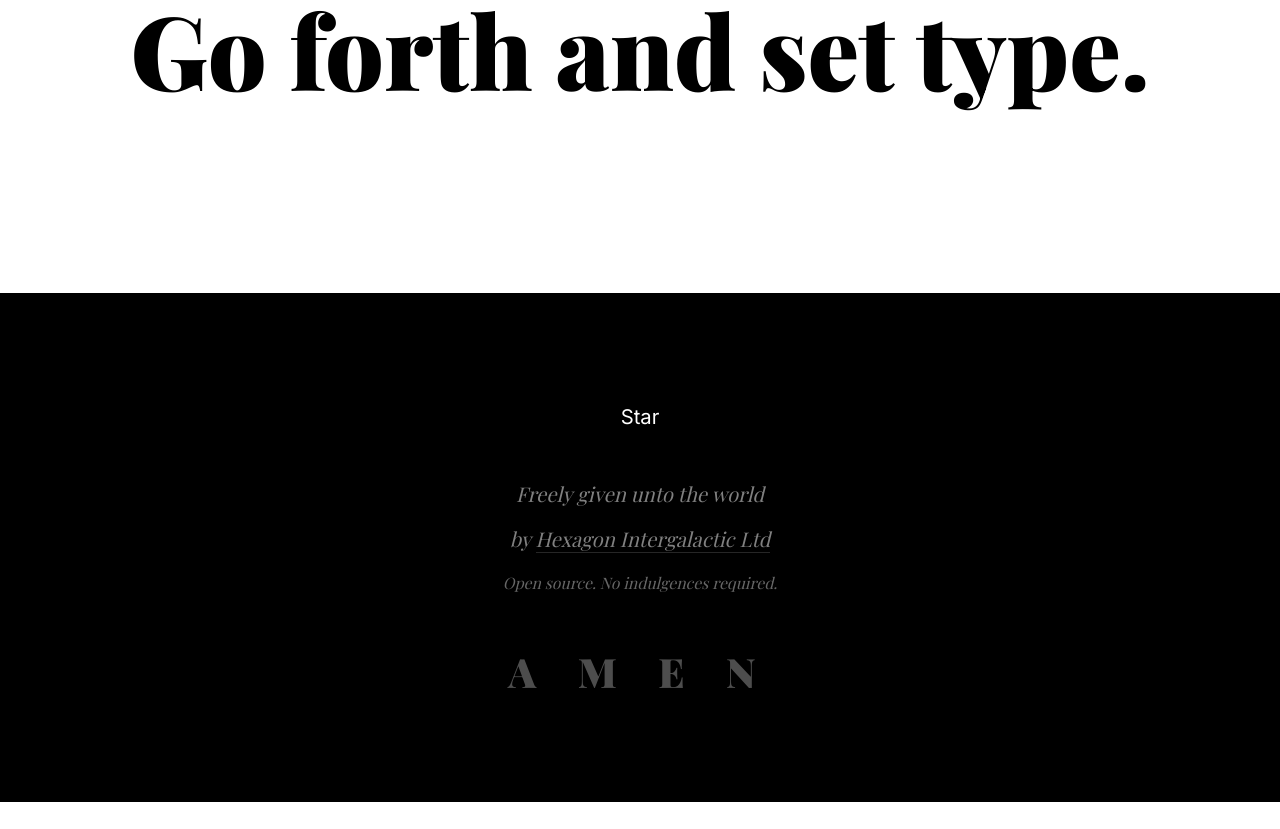
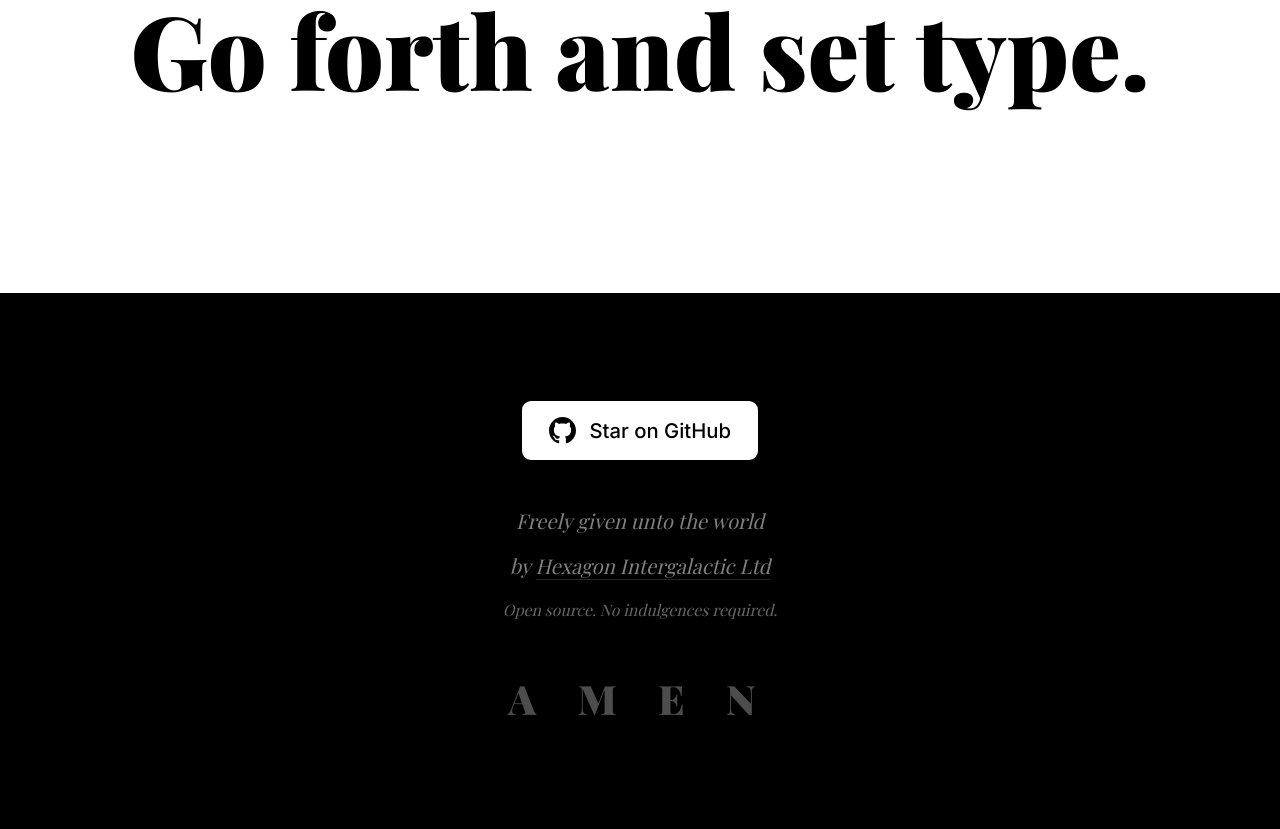
Before and after one commit to alv22/anointer, a website built with Vite: page index.html in a window 1280 px wide. Shown: the part 7036-7865 px from the top of the page. Before the commit the page ends 7838 px from the top, so only its background shows below. Built offline with nearby package versions, Linux system fonts and the light colour scheme; a web font is replaced by a local one.

Commit message:
divided are the meek

```diff
--- a/index.html
+++ b/index.html
@@ -204,8 +204,11 @@
 
   <!-- Footer -->
   <footer class="bg-black text-white py-24 px-6 text-center">
-    <div class="flex justify-center gap-12 mb-10 text-lg">
-      <a class="github-button" href="https://github.com/alv22/anointer" data-color-scheme="no-preference: light; light: dark; dark: dark;" data-size="large" aria-label="Star alv22/anointer on GitHub">Star</a>
+    <div class="flex justify-center mb-10">
+      <a href="https://github.com/alv22/anointer" target="_blank" class="inline-flex items-center gap-3 px-6 py-3 bg-white text-black rounded-lg text-lg font-medium hover:bg-gray-200 transition-colors">
+        <svg class="w-6 h-6" fill="currentColor" viewBox="0 0 24 24"><path d="M12 0c-6.626 0-12 5.373-12 12 0 5.302 3.438 9.8 8.207 11.387.599.111.793-.261.793-.577v-2.234c-3.338.726-4.033-1.416-4.033-1.416-.546-1.387-1.333-1.756-1.333-1.756-1.089-.745.083-.729.083-.729 1.205.084 1.839 1.237 1.839 1.237 1.07 1.834 2.807 1.304 3.492.997.107-.775.418-1.305.762-1.604-2.665-.305-5.467-1.334-5.467-5.931 0-1.311.469-2.381 1.236-3.221-.124-.303-.535-1.524.117-3.176 0 0 1.008-.322 3.301 1.23.957-.266 1.983-.399 3.003-.404 1.02.005 2.047.138 3.006.404 2.291-1.552 3.297-1.23 3.297-1.23.653 1.653.242 2.874.118 3.176.77.84 1.235 1.911 1.235 3.221 0 4.609-2.807 5.624-5.479 5.921.43.372.823 1.102.823 2.222v3.293c0 .319.192.694.801.576 4.765-1.589 8.199-6.086 8.199-11.386 0-6.627-5.373-12-12-12z"/></svg>
+        Star on GitHub
+      </a>
     </div>
     <p class="font-display italic text-lg opacity-50 mb-3">Freely given unto the world</p>
     <p class="font-display italic text-lg opacity-50 mb-3">by <a href="https://www.hexagon.fi" target="_blank" class="text-white no-underline border-b border-white/30 hover:border-white transition-colors">Hexagon Intergalactic Ltd</a></p>
@@ -214,6 +217,5 @@
   </footer>
 
   <script type="module" src="/src/main.js"></script>
-  <script async defer src="https://buttons.github.io/buttons.js"></script>
 </body>
 </html>
```
